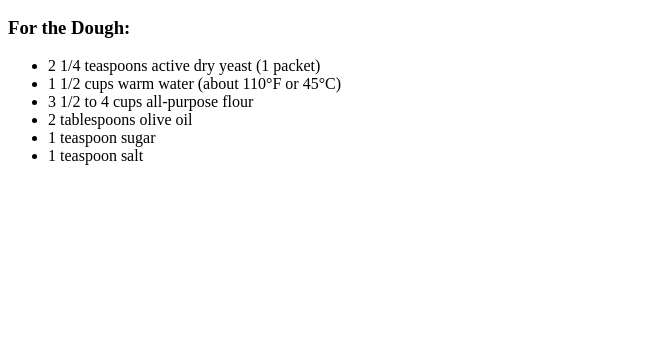
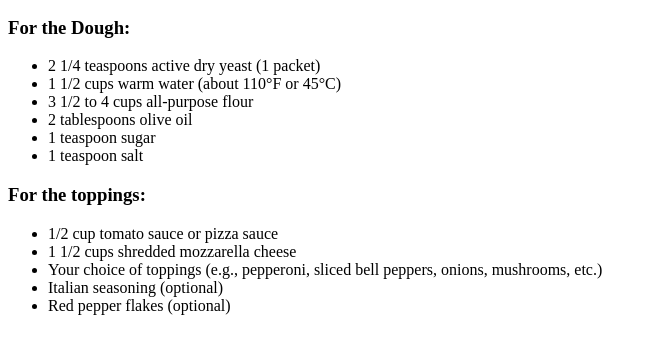
Before and after one commit to RyanBradley06/odin-recipes, a plain HTML site: page recipes/pizza.html in a window 1280 px wide. Shown: the part 434-788 px from the top of the page, without its empty margins (0-657 px from the left). Drawn offline with Linux system fonts and the light colour scheme.

Commit message:
added toppings ingredients fixed formating on ul's

```diff
--- a/recipes/pizza.html
+++ b/recipes/pizza.html
@@ -21,6 +21,17 @@
                     <li>1 teaspoon sugar</li>
                     <li>1 teaspoon salt</li>
                 </ul>
+        <p></p>
+            <h3>For the toppings:</h2>
+                <p></p>
+                <ul>
+                    <li>1/2 cup tomato sauce or pizza sauce</li>
+                    <li>1 1/2 cups shredded mozzarella cheese</li>
+                    <li>Your choice of toppings (e.g., pepperoni, sliced bell peppers, onions, mushrooms, etc.)</li>
+                    <li>Italian seasoning (optional)</li>
+                    <li>Red pepper flakes (optional)</li>
+                </ul>
+
         </body>
 
 
```
Lines whose indentation alone changed are shown as unchanged.
